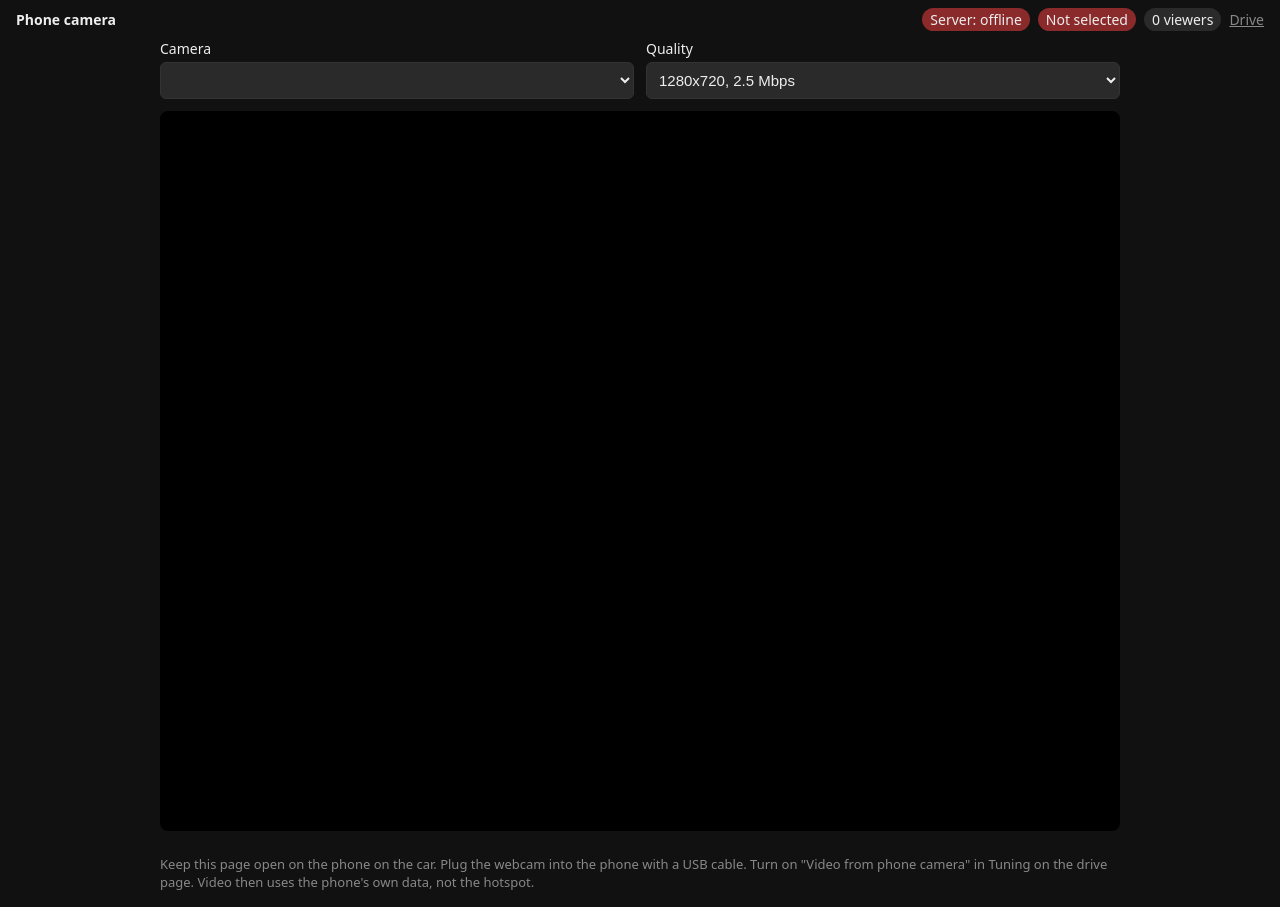
After one commit to daviied/Claude-RC-Car, a Flask app: page /camera in a window 1280 px wide. The commit adds this page. Run offline with Flask 3, Linux system fonts and the light colour scheme; the visitor is signed in with stand-in values (Sample User, id 1); lists and menus that the app fills with data are empty; parts of the project's set-up code (start-up, migrations or seed data) failed here and were passed over; some libraries are stand-ins or nearby versions.

Commit message:
Add files via upload

```diff
--- a/server/app.py
+++ b/server/app.py
@@ -37,6 +37,7 @@ turn = 0
 pad_speed = 0.0  # game controller: -1.0 .. 1.0
 pad_turn = 0.0
 car_sid = None
+phonecam_sid = None  # phone browser that streams a USB webcam (/camera page)
 failed_logins = {}  # ip -> (count, first_fail_time)
 last_pwm = None
 
@@ -55,6 +56,7 @@ SETTINGS_SPEC = {
     "steer_invert":          ("Reverse steering",       False, None, None, None),
     "pwm_min_us":            ("PWM min limit (us)",      1000,  500, 1500, 10),
     "pwm_max_us":            ("PWM max limit (us)",      2000, 1500, 2500, 10),
+    "video_from_phone":      ("Video from phone camera (/camera)", False, None, None, None),
 }
 settings = {k: v[1] for k, v in SETTINGS_SPEC.items()}
 _save_timer = None
@@ -192,6 +194,12 @@ def index():
     return render_template("index.html")
 
 
+@app.route("/camera")
+@login_required
+def camera():
+    return render_template("camera.html")
+
+
 @app.route("/sw.js")
 def service_worker():
     return send_from_directory(app.static_folder, "sw.js", mimetype="application/javascript")
@@ -224,33 +232,67 @@ def send_failsafe():
         socketio.emit("pwm_failsafe", failsafe_pwm(), to=car_sid)
 
 
+def video_sid():
+    """Socket of the active video source (car or phone camera)."""
+    return phonecam_sid if settings["video_from_phone"] else car_sid
+
+
+def video_status():
+    return {"source": "phone" if settings["video_from_phone"] else "car",
+            "online": video_sid() is not None}
+
+
+def is_source(sid):
+    return sid is not None and sid in (car_sid, phonecam_sid)
+
+
 @socketio.on("connect")
 def on_connect(auth):
-    global car_sid
+    global car_sid, phonecam_sid
     if auth and auth.get("role") == "car":
         if not hmac.compare_digest(str(auth.get("token", "")), CAR_TOKEN):
             return False
         car_sid = request.sid
         print("Car connected")
         socketio.emit("car_status", True)
+        socketio.emit("video_status", video_status())
         emit("pwm_failsafe", failsafe_pwm())
+        if settings["video_from_phone"]:
+            emit("video_stop")
         return
     if not session.get("auth"):
         return False  # reject unauthenticated browsers
+    if auth and auth.get("role") == "phonecam":
+        if phonecam_sid:
+            socketio.emit("replaced", to=phonecam_sid)  # only one phone camera
+        phonecam_sid = request.sid
+        print("Phone camera connected")
+        socketio.emit("video_status", video_status())
+        return
     print("Browser connected")
     emit("car_status", car_sid is not None)
+    emit("video_status", video_status())
     emit("settings", settings_payload())
     emit("pwm_out", last_pwm or failsafe_pwm())
 
 
 @socketio.on("disconnect")
 def on_disconnect(reason=None):
-    global car_sid, speed, turn, pad_speed, pad_turn
+    global car_sid, phonecam_sid, speed, turn, pad_speed, pad_turn
     if request.sid == car_sid:
         car_sid = None
         print("Car disconnected:", reason)
         socketio.emit("car_status", False)
+        socketio.emit("video_status", video_status())
+    elif request.sid == phonecam_sid:
+        phonecam_sid = None
+        print("Phone camera disconnected:", reason)
+        socketio.emit("video_status", video_status())
     else:
+        # Video sources stop sending to this browser
+        for sid in (car_sid, phonecam_sid):
+            if sid:
+                socketio.emit("viewer_left", request.sid, to=sid)
         # Driver left: stop the car
         speed = turn = 0
         pad_speed = pad_turn = 0.0
@@ -270,26 +312,37 @@ def get_ice():
 
 @socketio.on("webrtc_offer")
 def webrtc_offer(data):
-    if request.sid == car_sid:
+    if is_source(request.sid):
         return
-    if car_sid is None:
-        emit("webrtc_error", "Car not connected")
+    target = video_sid()
+    if target is None:
+        emit("webrtc_error", "phone camera offline" if settings["video_from_phone"] else "car offline")
         return
     socketio.emit("webrtc_offer",
-                  {"sid": request.sid, "sdp": data["sdp"], "type": data["type"]}, to=car_sid)
+                  {"sid": request.sid, "sdp": data["sdp"], "type": data["type"]}, to=target)
 
 
 @socketio.on("webrtc_answer")
 def webrtc_answer(data):
-    if request.sid != car_sid:
+    # Only the active source may answer (a late answer from the other one is dropped)
+    if request.sid != video_sid():
         return
     socketio.emit("webrtc_answer", {"sdp": data["sdp"], "type": data["type"]}, to=data["sid"])
 
 
+def video_source_changed():
+    """Stop the old source (saves hotspot data) and make viewers reconnect."""
+    old = car_sid if settings["video_from_phone"] else phonecam_sid
+    if old:
+        socketio.emit("video_stop", to=old)
+    socketio.emit("video_status", video_status())
+
+
 @socketio.on("set_setting")
 def set_setting(data):
-    if request.sid == car_sid:
+    if is_source(request.sid):
         return
+    old_source = settings["video_from_phone"]
     try:
         key = data["key"]
         if key not in SETTINGS_SPEC:
@@ -301,17 +354,22 @@ def set_setting(data):
         settings["pwm_min_us"], settings["pwm_max_us"] = settings["pwm_max_us"], settings["pwm_min_us"]
     save_settings()
     socketio.emit("settings", settings_payload())
+    if settings["video_from_phone"] != old_source:
+        video_source_changed()
     send_failsafe()
     send_update()
 
 
 @socketio.on("reset_settings")
 def reset_settings():
-    if request.sid == car_sid:
+    if is_source(request.sid):
         return
+    old_source = settings["video_from_phone"]
     settings.update({k: v[1] for k, v in SETTINGS_SPEC.items()})
     save_settings()
     socketio.emit("settings", settings_payload())
+    if settings["video_from_phone"] != old_source:
+        video_source_changed()
     send_failsafe()
     send_update()
 
@@ -320,7 +378,7 @@ def reset_settings():
 def Pad(data):
     """Analog game controller input: [throttle, steering], each -1.0 .. 1.0."""
     global pad_speed, pad_turn
-    if request.sid == car_sid:
+    if is_source(request.sid):
         return
     try:
         pad_speed, pad_turn = clamp(float(data[0])), clamp(float(data[1]))
@@ -332,7 +390,7 @@ def Pad(data):
 @socketio.on("Key_Press")
 def Key_Press(arg):
     global speed, turn, pad_speed, pad_turn
-    if request.sid == car_sid:
+    if is_source(request.sid):
         return
     match arg:
         case "W_Down" | "S_Up":
--- /dev/null
+++ b/server/static/camera.js
@@ -0,0 +1,153 @@
+// Phone camera source: streams a USB webcam (or the phone camera) to the
+// drive page over WebRTC. Video uses the phone's own data, not the car's hotspot.
+const socket = io({ auth: { role: 'phonecam' } });
+const $ = (id) => document.getElementById(id);
+const QUALITY = {
+  480: { width: 640, height: 480, bitrate: 1_000_000 },
+  720: { width: 1280, height: 720, bitrate: 2_500_000 },
+  1080: { width: 1920, height: 1080, bitrate: 4_000_000 },
+};
+const peers = new Map(); // viewer socket id -> RTCPeerConnection
+let stream = null;
+
+function setPill(id, text, ok) {
+  $(id).textContent = text;
+  $(id).className = 'pill ' + (ok ? 'on' : 'off');
+}
+const say = (t) => { $('msg').textContent = t; };
+const showViewers = () => { $('viewers').textContent = peers.size + (peers.size === 1 ? ' viewer' : ' viewers'); };
+
+// ---------- Camera ----------
+async function listCameras() {
+  const sel = $('camsel');
+  let saved = '';
+  try { saved = localStorage.getItem('rc-cam') || ''; } catch {}
+  const keep = sel.value || saved;
+  const cams = (await navigator.mediaDevices.enumerateDevices()).filter((d) => d.kind === 'videoinput');
+  sel.innerHTML = '';
+  cams.forEach((c, i) => {
+    const o = document.createElement('option');
+    o.value = c.deviceId;
+    o.textContent = c.label || `Camera ${i + 1}`;
+    sel.appendChild(o);
+  });
+  // Prefer the saved camera, else a USB/external one
+  const ext = cams.find((c) => /usb|uvc|external|webcam/i.test(c.label));
+  if (cams.some((c) => c.deviceId === keep)) sel.value = keep;
+  else if (ext) sel.value = ext.deviceId;
+}
+
+async function startCamera() {
+  const q = QUALITY[$('quality').value];
+  const id = $('camsel').value;
+  try {
+    const s = await navigator.mediaDevices.getUserMedia({
+      audio: false,
+      video: { deviceId: id ? { exact: id } : undefined, width: { ideal: q.width }, height: { ideal: q.height }, frameRate: { ideal: 30 } },
+    });
+    if (stream) stream.getTracks().forEach((t) => t.stop());
+    stream = s;
+    $('cam').srcObject = stream;
+    const track = stream.getVideoTracks()[0];
+    track.contentHint = 'motion';
+    const set = track.getSettings();
+    say(`Camera: ${track.label || 'on'} (${set.width}x${set.height})`);
+    track.onended = () => { say('Camera disconnected. Plug it in again.'); setTimeout(restartCamera, 2000); };
+    // Live viewers switch to the new camera without reconnecting
+    for (const pc of peers.values()) {
+      pc.getSenders().forEach((snd) => snd.replaceTrack(track));
+      applyBitrate(pc);
+    }
+  } catch (e) {
+    say('Camera error: ' + e.message + '. Allow camera access, and check the USB cable.');
+  }
+}
+
+async function restartCamera() {
+  try { localStorage.setItem('rc-cam', $('camsel').value); } catch {}
+  await listCameras();
+  await startCamera();
+}
+
+async function applyBitrate(pc) {
+  const max = QUALITY[$('quality').value].bitrate;
+  for (const snd of pc.getSenders()) {
+    if (snd.track?.kind !== 'video') continue;
+    const p = snd.getParameters();
+    if (!p.encodings || !p.encodings.length) p.encodings = [{}];
+    p.encodings[0].maxBitrate = max;
+    p.degradationPreference = 'maintain-framerate';
+    try { await snd.setParameters(p); } catch {}
+  }
+}
+
+$('camsel').onchange = restartCamera;
+$('quality').onchange = startCamera;
+navigator.mediaDevices.addEventListener('devicechange', () => listCameras());
+
+// ---------- WebRTC (answer offers from drive pages) ----------
+function closePeer(sid) {
+  const pc = peers.get(sid);
+  if (pc) pc.close();
+  peers.delete(sid);
+  showViewers();
+}
+
+socket.on('webrtc_offer', async ({ sid, sdp, type }) => {
+  closePeer(sid);
+  if (!stream) { say('Viewer asked for video, but the camera is not on.'); return; }
+  const iceServers = await socket.emitWithAck('get_ice');
+  const pc = new RTCPeerConnection({ iceServers });
+  peers.set(sid, pc);
+  showViewers();
+  pc.onconnectionstatechange = () => {
+    if (['failed', 'closed'].includes(pc.connectionState) && peers.get(sid) === pc) closePeer(sid);
+  };
+  stream.getVideoTracks().forEach((t) => pc.addTrack(t, stream));
+  await pc.setRemoteDescription({ sdp, type });
+  await pc.setLocalDescription(await pc.createAnswer());
+  // The drive page waits for full ICE gathering too (same flow as the car)
+  await new Promise((resolve) => {
+    if (pc.iceGatheringState === 'complete') return resolve();
+    pc.onicegatheringstatechange = () => pc.iceGatheringState === 'complete' && resolve();
+    setTimeout(resolve, 3000);
+  });
+  if (peers.get(sid) !== pc) return;
+  socket.emit('webrtc_answer', { sid, sdp: pc.localDescription.sdp, type: pc.localDescription.type });
+  applyBitrate(pc);
+});
+
+socket.on('viewer_left', closePeer);
+socket.on('video_stop', () => { [...peers.keys()].forEach(closePeer); });
+socket.on('video_status', ({ source }) => {
+  const on = source === 'phone';
+  setPill('mode', on ? 'Video source: this phone' : 'Not selected (car camera in use)', on);
+});
+socket.on('replaced', () => { say('Another phone camera page took over.'); socket.disconnect(); });
+socket.on('connect', () => setPill('srv', 'Server: online', true));
+socket.on('disconnect', () => { setPill('srv', 'Server: offline', false); [...peers.keys()].forEach(closePeer); });
+socket.on('connect_error', (err) => { if (/rejected/i.test(err.message)) location.href = '/login'; });
+
+// ---------- Keep the phone awake ----------
+let wakeLock = null;
+async function keepAwake() {
+  if (!('wakeLock' in navigator) || document.hidden || wakeLock) return;
+  try {
+    wakeLock = await navigator.wakeLock.request('screen');
+    wakeLock.addEventListener('release', () => { wakeLock = null; });
+  } catch {}
+}
+document.addEventListener('visibilitychange', keepAwake);
+document.addEventListener('pointerdown', keepAwake);
+
+(async () => {
+  if (!navigator.mediaDevices?.getUserMedia) { say('This browser cannot use cameras (needs HTTPS).'); return; }
+  await listCameras();
+  await startCamera();
+  // Names are only shown after camera permission: list again, and switch
+  // to the USB webcam if the browser opened a different camera first
+  await listCameras();
+  const active = stream?.getVideoTracks()[0]?.getSettings().deviceId;
+  if (active && $('camsel').value && $('camsel').value !== active) await startCamera();
+  keepAwake();
+})();
--- a/server/static/style.css
+++ b/server/static/style.css
@@ -46,3 +46,10 @@ body.ctl header > span:first-child, body.ctl header a { display: none; }
 body.ctl #view { position: fixed; inset: 0; max-width: none; background: #000; }
 body.ctl #view video { width: 100%; height: 100%; max-width: none; aspect-ratio: auto; border-radius: 0; }
 #fsbtn { position: absolute; left: 50%; bottom: 24px; transform: translateX(-50%); padding: 12px 20px; font-size: 16px; border: 0; border-radius: 999px; background: rgba(46,125,50,.9); color: var(--fg); }
+
+/* Phone camera page */
+.camform { display: flex; flex-wrap: wrap; gap: 12px; width: 100%; max-width: 960px; }
+.camform label { display: flex; flex-direction: column; gap: 4px; font-size: 14px; flex: 1 1 200px; }
+.camform select { padding: 8px; font-size: 15px; background: var(--btn); color: var(--fg); border: 1px solid #333; border-radius: 6px; }
+.camhelp { max-width: 960px; }
+@media (pointer: coarse) { .camhelp, #msg { display: block; } }
--- a/server/static/sw.js
+++ b/server/static/sw.js
@@ -1,6 +1,6 @@
 // Minimal service worker: caches the app shell so the PWA can install.
 // Live data (Socket.IO, WebRTC) is never cached.
-const CACHE = 'claude-rc-car-v4';
+const CACHE = 'claude-rc-car-v5';
 const SHELL = ['/static/style.css', '/static/app.js', '/static/icon.svg', '/manifest.webmanifest'];
 
 self.addEventListener('install', (e) => {
--- /dev/null
+++ b/server/templates/camera.html
@@ -0,0 +1,43 @@
+<!DOCTYPE html>
+<html lang="en">
+<head>
+  <meta charset="utf-8">
+  <meta name="viewport" content="width=device-width, initial-scale=1, viewport-fit=cover">
+  <meta name="theme-color" content="#111111">
+  <title>Claude RC Car - Phone camera</title>
+  <link rel="manifest" href="/manifest.webmanifest">
+  <link rel="icon" href="{{ url_for('static', filename='icon.svg') }}" type="image/svg+xml">
+  <link rel="stylesheet" href="{{ url_for('static', filename='style.css') }}">
+  <script src="https://cdn.socket.io/4.7.5/socket.io.min.js" integrity="sha384-2huaZvOR9iDzHqslqwpR87isEmrfxqyWOF7hr7BY6KG0+hVKLoEXMPUJw3ynWuhO" crossorigin="anonymous"></script>
+</head>
+<body>
+  <header>
+    <span>Phone camera</span>
+    <span id="srv" class="pill off">Server: offline</span>
+    <span id="mode" class="pill off">Not selected</span>
+    <span id="viewers" class="pill">0 viewers</span>
+    <a href="/">Drive</a>
+  </header>
+
+  <main>
+    <div class="camform">
+      <label>Camera <select id="camsel"></select></label>
+      <label>Quality
+        <select id="quality">
+          <option value="480">640x480, 1 Mbps</option>
+          <option value="720" selected>1280x720, 2.5 Mbps</option>
+          <option value="1080">1920x1080, 4 Mbps</option>
+        </select>
+      </label>
+    </div>
+    <div id="view">
+      <video id="cam" autoplay playsinline muted></video>
+    </div>
+    <p id="msg" class="hint"></p>
+    <p class="hint camhelp">Keep this page open on the phone on the car. Plug the webcam into the phone with a USB cable.
+      Turn on "Video from phone camera" in Tuning on the drive page. Video then uses the phone's own data, not the hotspot.</p>
+  </main>
+
+  <script src="{{ url_for('static', filename='camera.js') }}"></script>
+</body>
+</html>
```
Also changed, not shown: car/car.py (+14 -0 lines), server/static/app.js (+12 -2 lines), README.md.
